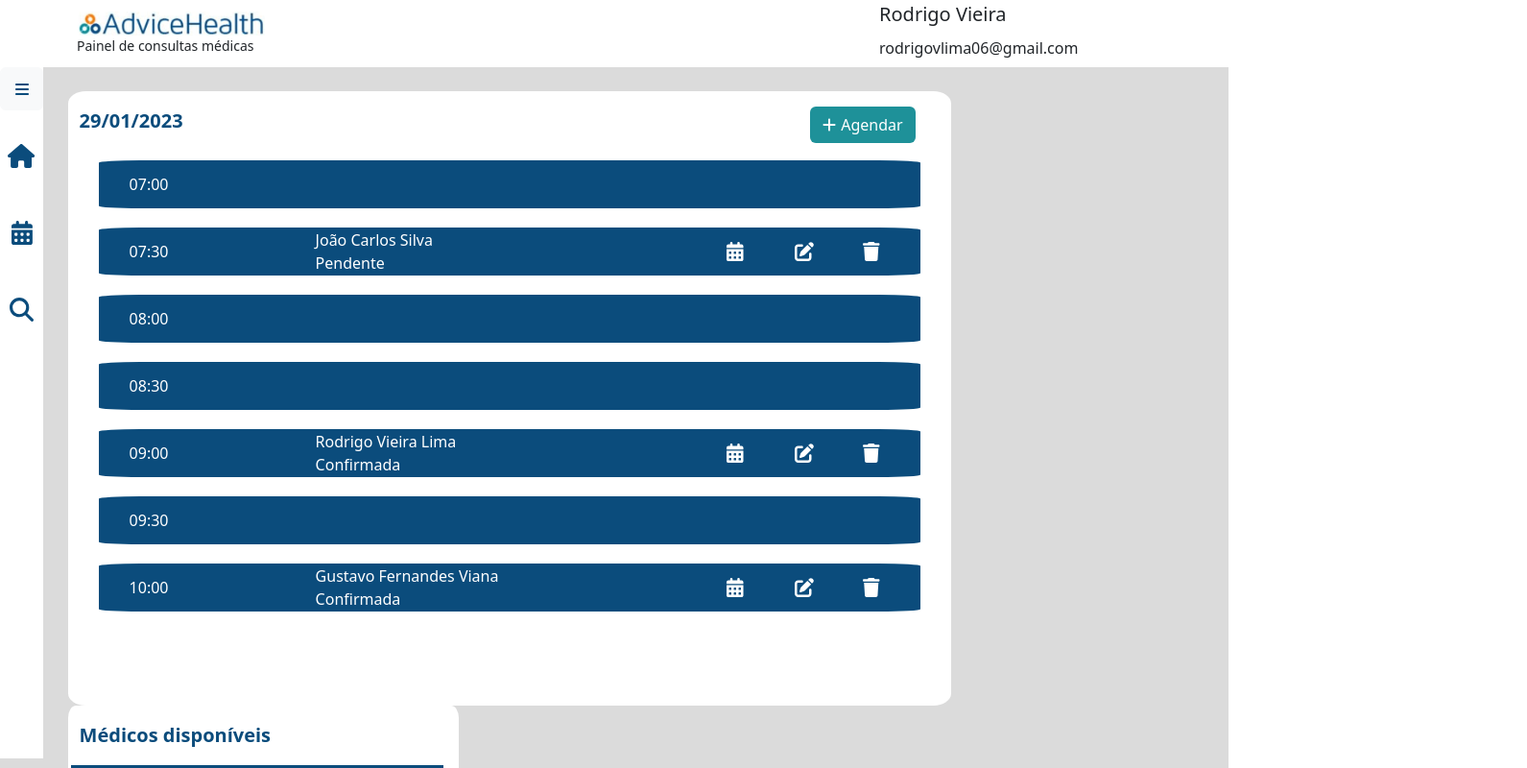
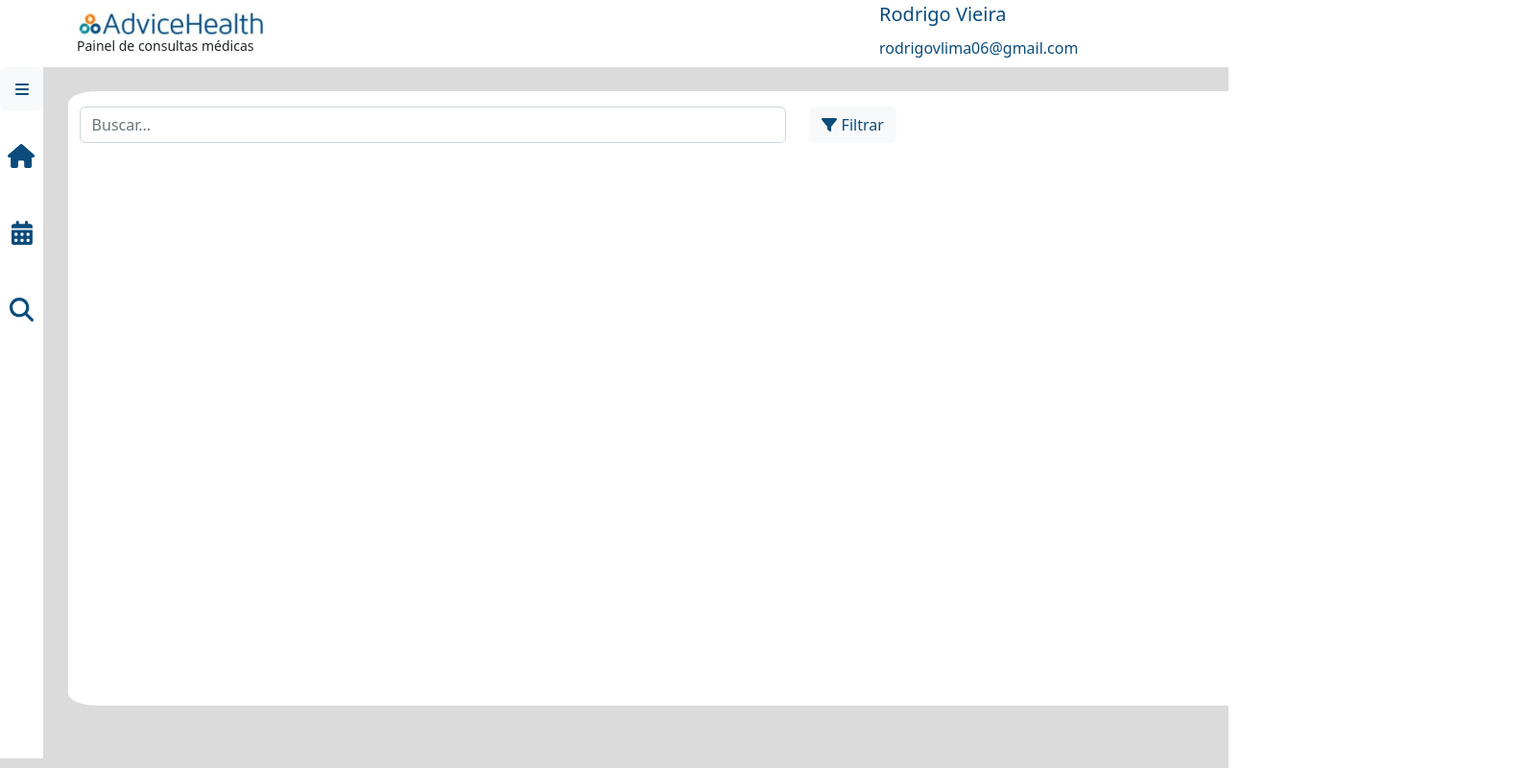
Before and after one commit to RodrigoVieira06/ReactAppTest, a React (Create React App) app: page /buscarAgendamentos in a window 1280 px wide. Shown: the top 800 px of the page at 96% size, 1591 px wide, since content can reach past the window. Built offline with nearby package versions, Linux system fonts and the light colour scheme.

Commit message:
Adicionado o incío da tela não funcional de busca de agendamentos

```diff
--- a/src/components/common/Header/Header.css
+++ b/src/components/common/Header/Header.css
@@ -12,3 +12,13 @@
 .logo-app {
     height: 35%;
 }
+
+.profile-name {
+    font-size: 20px;
+    color: #0B4C7C;
+}
+
+.profile-email {
+    font-size: 16px;
+    color: #0B4C7C;
+}
--- a/src/components/common/Header/index.tsx
+++ b/src/components/common/Header/index.tsx
@@ -1,6 +1,6 @@
-import './Header.css';
 import AdviceHealthLogo from '../../../assets/AdviceHealthLogo.png';
 import profile from '../../../data/profile.json';
+import './Header.css';
 
 const Header = () => {
     return (
@@ -10,8 +10,8 @@ const Header = () => {
                 <span style={{ fontSize: '14px' }}>Painel de consultas médicas</span>
             </div>
             <div className='row'>
-                <span style={{ fontSize: '20px' }}>{profile.nome}</span>
-                <span style={{ fontSize: '16px' }} >{profile.email}</span>
+                <span className='profile-name'>{profile.nome}</span>
+                <span className='profile-email' >{profile.email}</span>
             </div>
         </header>
     );
--- a/src/components/common/Sidebar/Sidebar.css
+++ b/src/components/common/Sidebar/Sidebar.css
@@ -13,7 +13,7 @@ aside {
     color: #0B4C7C;
     margin-bottom: 10px;
     height: 45px;
-    width: 45px
+    width: 45px;
 }
 
 .open {
@@ -21,7 +21,7 @@ aside {
 }
 
 .closed {
-    width: 70px;
+    width: 45px;
 }
 
 .container-open {
--- /dev/null
+++ b/src/components/pages/BuscarAgendamentos/Busca/Busca.css
@@ -0,0 +1,4 @@
+.filtrar-button {
+    color: #0B4C7C;
+    margin-left: 5px;
+}
--- /dev/null
+++ b/src/components/pages/BuscarAgendamentos/Busca/index.tsx
@@ -0,0 +1,22 @@
+import { FontAwesomeIcon } from '@fortawesome/react-fontawesome';
+import './Busca.css';
+
+const Busca = () => {
+    return (
+        <div className="row">
+            <div className="col-sm-6 mt-3">
+                <input type='text' className="form-control" placeholder="Buscar..." />
+            </div>
+            <div className="col-sm-6 mt-3">
+                <button className='btn btn-light'>
+                    <FontAwesomeIcon icon='filter' color='#0B4C7C' />
+                    <span className='filtrar-button'>
+                        Filtrar
+                    </span>
+                </button>
+            </div>
+        </div>
+    );
+};
+
+export default Busca;
--- a/src/components/pages/BuscarAgendamentos/index.tsx
+++ b/src/components/pages/BuscarAgendamentos/index.tsx
@@ -1,22 +1,10 @@
-import CalendarApp from '../../common/CalendarApp';
-import Consultas from '../Agendamentos/Consultas';
-import Medicos from '../Agendamentos/Medicos';
+import Busca from './Busca';
 
 export default function BuscarAgendamentos() {
     return (
         <div className='row body-content'>
-            <div className='col-sm-8 left-content'>
-                <Consultas />
-            </div>
-            <div className='col-sm-4 right-content'>
-                <div className='col'>
-                    <div className='row-sm-6 d-flex justify-content-center'>
-                        <Medicos />
-                    </div>
-                    <div className='row-sm-6 d-flex justify-content-center'>
-                        <CalendarApp />
-                    </div>
-                </div>
+            <div className="center-content">
+                <Busca />
             </div>
         </div>
     );
--- a/src/routes.js
+++ b/src/routes.js
@@ -11,7 +11,7 @@ const AppRouter = () => {
         <Router>
             <div className='main-content'>
                 <Header />
-                <div className='d-flex justify-content-between'>
+                <div className='d-flex'>
                     <Sidebar />
                     <Routes>
                         <Route path='/' element={<Home />} />
--- a/src/styles/styles.css
+++ b/src/styles/styles.css
@@ -24,6 +24,7 @@
 
 .center-content {
     height: 80vh;
+    width: 190vh;
     border-radius: 2%;
     background-color: #fff;
 }
```
